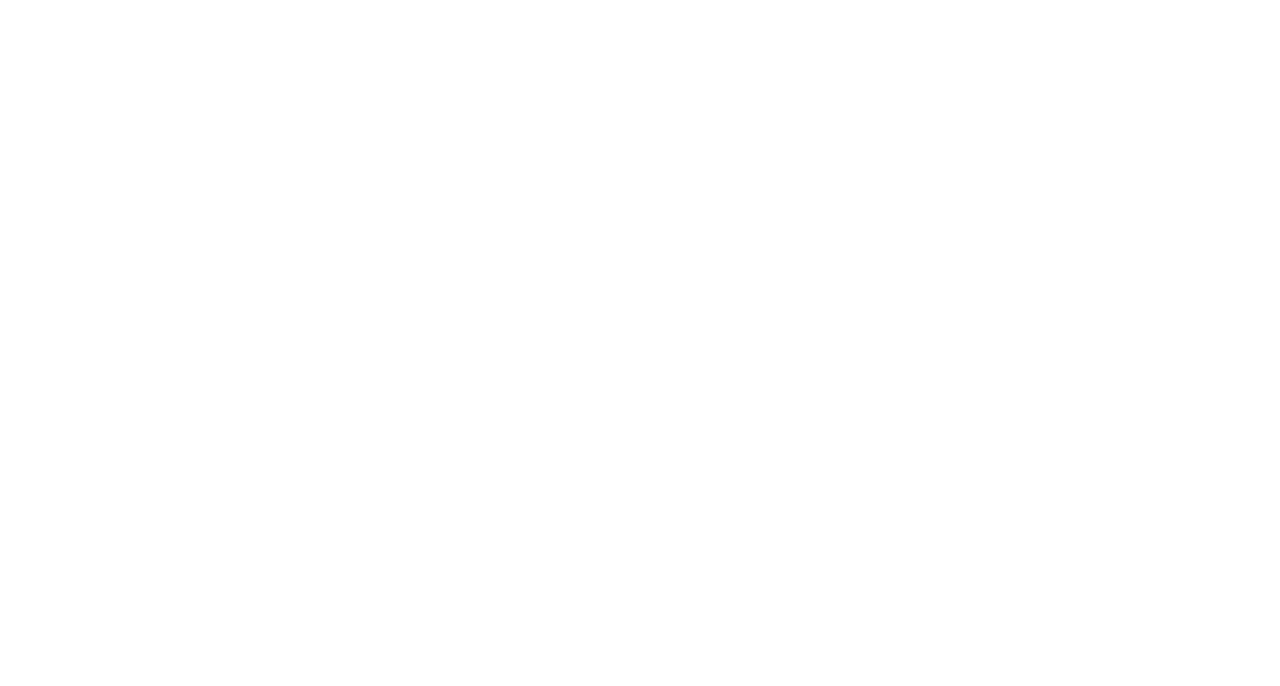
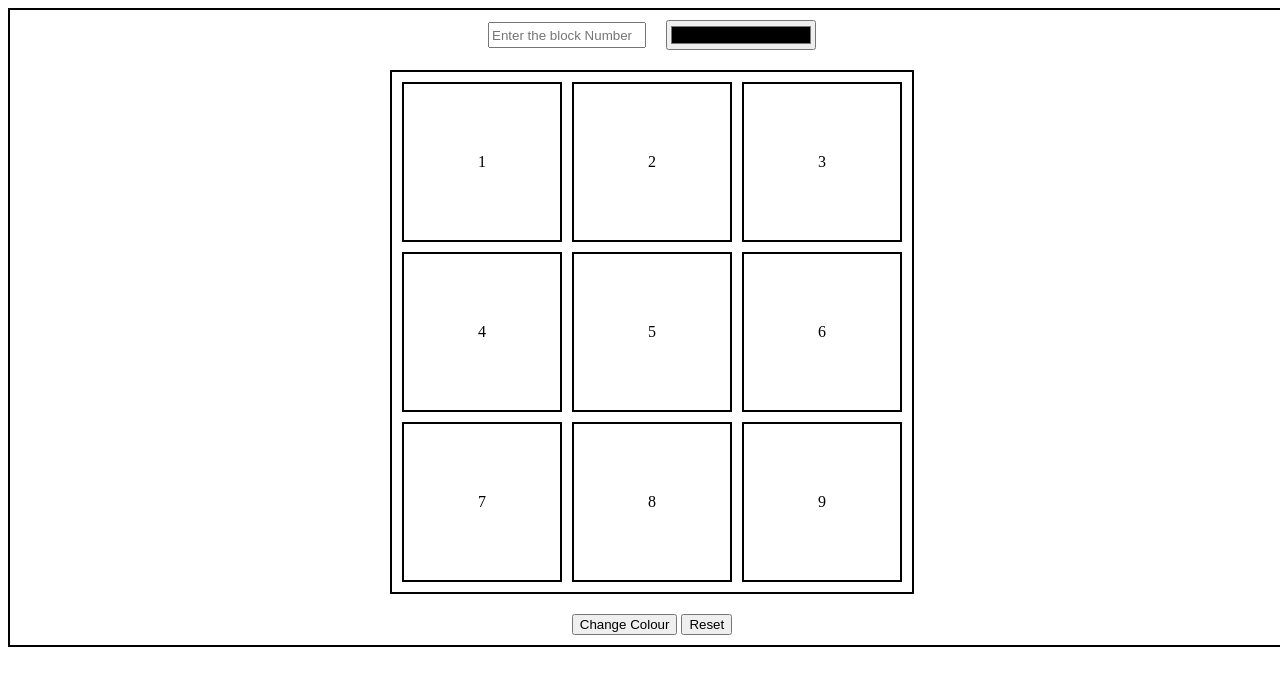
Before and after one commit to acciojob/Replit-Asian-Paints-Absar11, a website: page main.html in a window 1280 px wide. Drawn offline with Linux system fonts and the light colour scheme.

Commit message:
created a submission

```diff
--- a/main.html
+++ b/main.html
@@ -7,6 +7,29 @@
 </head>
 
 <body>
+	<div id="main_container">
+
+		<div id="input_container">
+			<input id="block_id" type="text" placeholder="Enter the block Number">
+			<input id="colour_id" type="color">
+		</div>
+
+		<div id="grid_container">
+			<div class="grid-item" id="1">1</div>
+	        <div class="grid-item" id="2">2</div>
+	        <div class="grid-item" id="3">3</div>
+	        <div class="grid-item" id="4">4</div>
+	        <div class="grid-item" id="5">5</div>
+	        <div class="grid-item" id="6">6</div>
+	        <div class="grid-item" id="7">7</div>
+	        <div class="grid-item" id="8">8</div>
+	        <div class="grid-item" id="9">9</div>
+		</div>
+		<div id="btn_container">
+			<button id="change_button">Change Colour</button>
+			<button id="reset">Reset</button>
+		</div>
+	</div>
 	<!-- the entire body must be written by student -->
     <script type="text/javascript" src="./script.js">
 </script>
--- a/script.js
+++ b/script.js
@@ -1 +1,36 @@
 //your JS code here. If required.
+const blockId = document.getElementById("block_id");
+const colourId = document.getElementById("colour_id");
+const change_btn = document.getElementById("change_button");
+const resetBtn = document.getElementById("reset");
+
+change_btn.addEventListener("click", ()=> {
+	let block = blockId.value;
+	let color = colourId.value;
+	console.log("block and color is:  ", block, color)
+	if(!block || !color){
+		alert("Please choose both block and color");
+		return;
+	}
+
+	if(block > 9){
+		alert("Please choose block between 1 and 9");
+		return;
+	}
+
+
+	document.querySelectorAll(".grid-item").forEach((item) => {
+		item.style.backgroundColor = "transparent";
+	})
+
+	const changeBlock = document.getElementById(block);
+	changeBlock.style.backgroundColor = color;
+})
+
+resetBtn.addEventListener("click", ()=> {
+	 document.querySelectorAll('.grid-item').forEach((item) => {
+        item.style.backgroundColor = 'transparent';
+    });
+    blockId.value = '';
+    colourId.value = '';
+})
--- a/styles.css
+++ b/styles.css
@@ -1 +1,49 @@
 /*  your css code here. If applicable */
+#main_container{
+	width : 100%;
+	height : 100%;
+	border: 2px solid black;
+	display : flex;
+	justify-content : center;
+	align-items : center;
+	flex-direction: column;
+	padding: 10px;
+
+}
+
+#input_container{
+	display: flex;
+	justify-content: center;
+	align-items : center;
+	gap: 20px;
+}
+
+#block_id{
+	width: 150px;
+	height: 20px;
+}
+
+#colour_id{
+	width: 150px;
+	height: 30px;
+	outline: none;
+}
+#grid_container {
+    width: 500px;
+    height: 500px;
+    border: 2px solid black;
+    display: grid;
+    grid-template-columns: repeat(3, 1fr);
+    grid-template-rows: repeat(3, 1fr);
+    gap: 10px;
+    margin: 20px;
+    padding: 10px;
+}
+
+.grid-item{
+	display: flex;
+	justify-content: center;
+	align-items: center;
+	border: 2px solid black;
+	background-color: transparent;
+}
```
